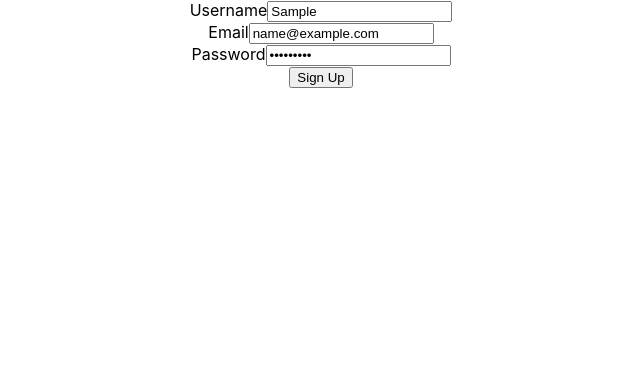
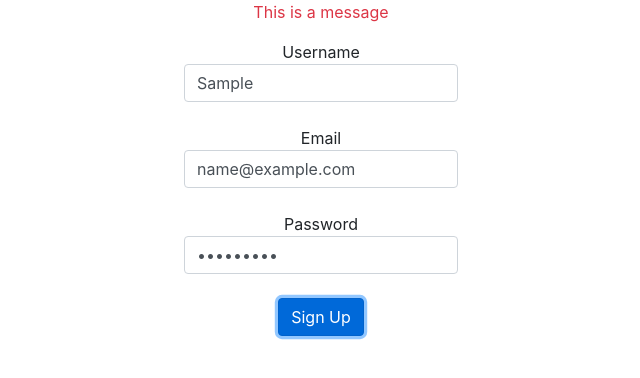
Before and after one commit to Build-Week-Post-Here-2/front-end, a React (Create React App) app in the folder login-page/: page /signup in a window 1280 px wide. Both pictures are taken after typing "Sample", "name@example.com", "Sample123" into the empty fields and a click on the input "Sign Up". Shown: the top 378 px of the page, without its empty margins (319-959 px from the left). Built offline with nearby package versions, Linux system fonts and the light colour scheme; no server answers.

Commit message:
Add bootstrap + display the massage on the UI after sign up

```diff
--- a/login-page/package.json
+++ b/login-page/package.json
@@ -7,6 +7,7 @@
     "@testing-library/react": "^9.5.0",
     "@testing-library/user-event": "^7.2.1",
     "axios": "^0.20.0",
+    "bootstrap": "^4.5.2",
     "react": "^16.13.1",
     "react-dom": "^16.13.1",
     "react-redux": "^7.2.1",
--- a/login-page/src/components/SignUp.js
+++ b/login-page/src/components/SignUp.js
@@ -1,6 +1,4 @@
 import React, { useState } from "react";
-import axios from "axios";
-
 import axiosWithAuth from "../utlis/axiosWithAuth";
 
 const INITIAL_FORM_STATE = {
@@ -11,6 +9,7 @@ const INITIAL_FORM_STATE = {
 
 const SignUp = () => {
   const [formState, setFormState] = useState(INITIAL_FORM_STATE);
+  const [responseMsg, setResponseMsg] = useState({ success: null, msg: "" });
 
   const handleInputChange = (e) => {
     const target = e.target;
@@ -27,15 +26,32 @@ const SignUp = () => {
         if (res.statusText === "Created") {
           console.log("New account is created successfully.");
           setFormState(INITIAL_FORM_STATE);
+          setResponseMsg({
+            success: true,
+            msg: "New account is created successfully.",
+          });
         }
       })
       .catch((err) => {
         // debugger;
         console.log(err);
+        setResponseMsg({
+          success: false,
+          msg: "Something went wrong. Please try again.",
+        });
       });
   };
   return (
     <div>
+      {responseMsg.success !== null && (
+        <p
+          className={`text-center ${
+            responseMsg.success ? "text-success" : "text-danger"
+          }`}
+        >
+          This is a message
+        </p>
+      )}
       <form onSubmit={onFormSubmit}>
         <div className="form-group">
           <label>
```
Also changed, not shown: login-page/src/index.js (+12 -9 lines), 1 other file (tests, documents, lock files or other folders).
